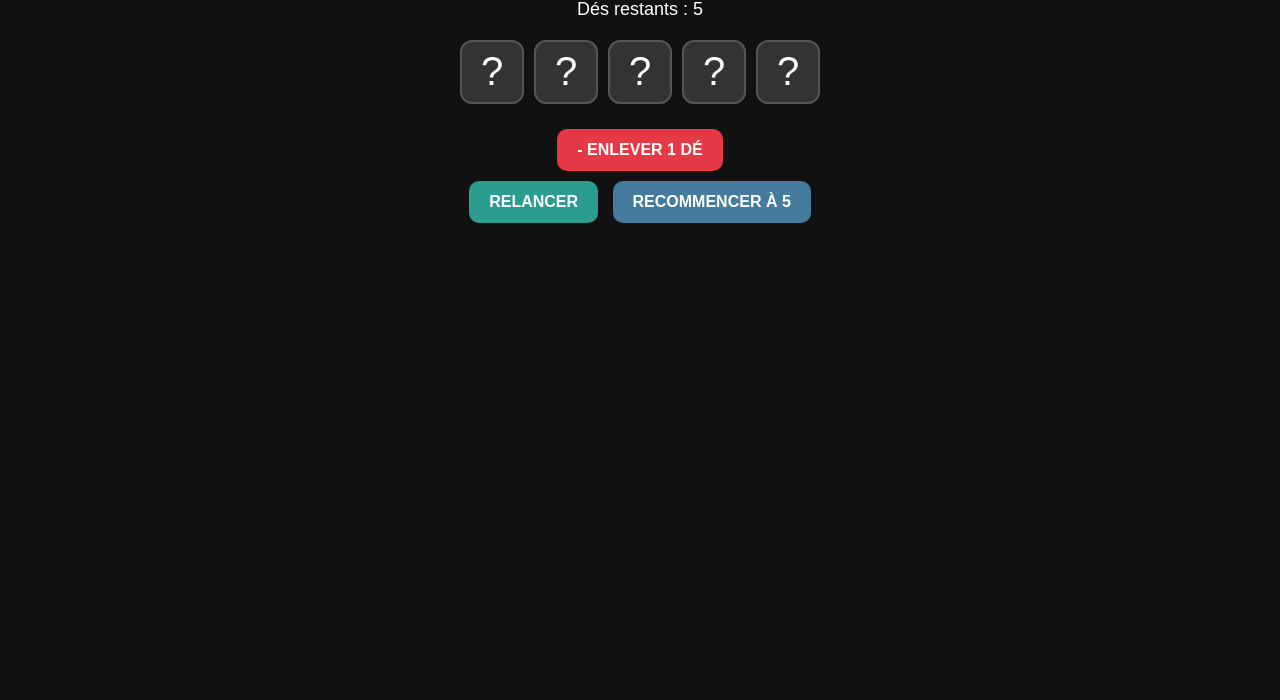
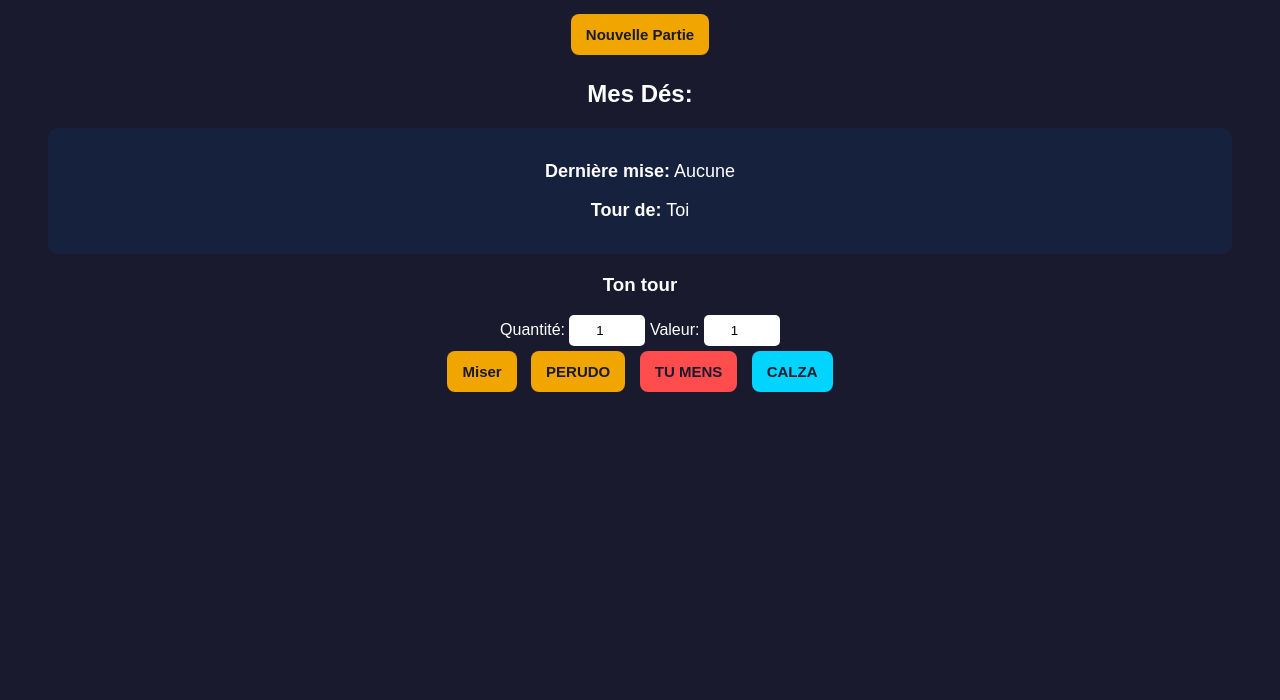
Before and after one commit to Perudo19393728299/perudo-des, a plain HTML site: page index.html in a window 1280 px wide. Shown: the part 100-800 px from the top of the page. Drawn offline with Linux system fonts and the light colour scheme.

Commit message:
Refactor index.html for improved layout and styling

```diff
--- a/index.html
+++ b/index.html
@@ -1,65 +1,74 @@
 <!DOCTYPE html>
-<html>
+<html lang="fr">
 <head>
-<meta name="viewport" content="width=device-width">
+<meta charset="UTF-8">
+<meta name="viewport" content="width=device-width, initial-scale=1.0">
+<title>Perudo vs Bot</title>
 <style>
-body{background:#111;color:#fff;text-align:center;font-family:Arial;padding:10px}
-#zone{display:flex;justify-content:center;gap:10px;margin:20px 0;flex-wrap:wrap}
-.de{width:60px;height:60px;background:#333;border:2px solid #555;
-border-radius:12px;font-size:40px;display:flex;align-items:center;justify-content:center}
-.btn{padding:12px 20px;font-size:16px;margin:5px;border:none;border-radius:10px;
-font-weight:bold;cursor:pointer}
-.btn1{background:#e63946;color:#fff} /* Enlever */
-.btn2{background:#2a9d8f;color:#fff} /* Relancer */
-.btn3{background:#457b9d;color:#fff} /* Recommencer */
-#compteur{font-size:18px;margin:10px}
+  body { font-family: Arial; text-align: center; background: #1a1a2e; color: white; padding: 20px; }
+  h1 { color: #f0a500; }
+ .des { font-size: 40px; margin: 10px; display: inline-block; }
+  button { background: #f0a500; color: #1a1a2e; border: none; padding: 12px 15px; margin: 5px; border-radius: 8px; font-weight: bold; cursor: pointer; font-size: 15px; }
+  button:hover { background: #ffc107; }
+  #info { margin: 20px; font-size: 18px; background: #16213e; padding: 15px; border-radius: 10px; }
+  input { padding: 8px; width: 60px; text-align: center; border-radius: 5px; border: none; }
+  .perudo { color: #ff4d4d; font-weight: bold; }
 </style>
 </head>
 <body>
-<h1>🎲 PÉRUDO</h1>
-<p id="compteur">Dés restants : 5</p>
-<div id="zone"></div>
 
-<button class="btn btn1" onclick="enlever()">- ENLEVER 1 DÉ</button><br>
-<button class="btn btn2" onclick="relancer()">RELANCER</button>
-<button class="btn btn3" onclick="recommencer()">RECOMMENCER À 5</button>
+<h1>🎲 Perudo vs Bot 🎲</h1>
+
+<button onclick="nouvellePartie()">Nouvelle Partie</button>
+
+<div id="mesDes"><h2>Mes Dés:</h2></div>
+
+<div id="info">
+  <p><b>Dernière mise:</b> <span id="derniereMise">Aucune</span></p>
+  <p><b>Tour de:</b> <span id="tour">Toi</span></p>
+</div>
+
+<div id="actions">
+  <h3>Ton tour</h3>
+  Quantité: <input type="number" id="quantite" value="1" min="1">
+  Valeur: <input type="number" id="valeur" value="1" min="1" max="6">
+  <br>
+  <button onclick="jouerMise()">Miser</button>
+  <button onclick="jouerPerudo()">PERUDO</button>
+  <button onclick="jouerDudo()" style="background:#ff4d4d">TU MENS</button>
+  <button onclick="jouerCalza()" style="background:#00d4ff">CALZA</button>
+</div>
 
 <script>
-let nbDes = 5;
-const faces=['⚀','⚁','⚂','⚃','⚄','⚅'];
+let mesDes = [];
+let botDes = [];
+let derniereMise = null;
+let tourJoueur = true;
 
-function afficherDes(cacher=true){
-  let zone=document.getElementById('zone');
-  zone.innerHTML='';
-  for(let i=0;i<nbDes;i++){
-    let d=document.createElement('div');
-    d.className='de';
-    d.innerText = cacher ? '?' : faces[Math.floor(Math.random()*6)];
-    zone.appendChild(d);
-  }
-  document.getElementById('compteur').innerText = 'Dés restants : ' + nbDes;
-}
-
-function enlever(){
-  if(nbDes > 0){
-    nbDes--;
-    afficherDes(true); // on recache tout
+function lancerDes() {
+  mesDes = []; botDes = [];
+  for(let i=0; i<5; i++){
+    mesDes.push(Math.floor(Math.random() * 6) + 1);
+    botDes.push(Math.floor(Math.random() * 6) + 1);
   }
 }
 
-function relancer(){
-  if(nbDes > 0){
-    afficherDes(false); // on montre les vrais dés
-  }
+function afficherDes() {
+  let div = document.getElementById("mesDes");
+  div.innerHTML = "<h2>Mes Dés:</h2>";
+  mesDes.forEach(d => { div.innerHTML += `<span class="des">${d}</span>`; });
 }
 
-function recommencer(){
-  nbDes = 5;
-  afficherDes(true);
+function nouvellePartie() {
+  lancerDes(); afficherDes();
+  derniereMise = null; tourJoueur = true;
+  document.getElementById("derniereMise").innerText = "Aucune";
+  document.getElementById("tour").innerText = "Toi";
+  document.getElementById("actions").style.display = "block";
 }
 
-// Départ : 5 dés cachés
-afficherDes(true);
-</script>
-</body>
-</html>
+function jouerMise() {
+  let q = parseInt(document.getElementById("quantite").value);
+  let v = parseInt(document.getElementById("valeur").value);
+
+  if(derniereMise && (q < derniereMise.quantite
```
